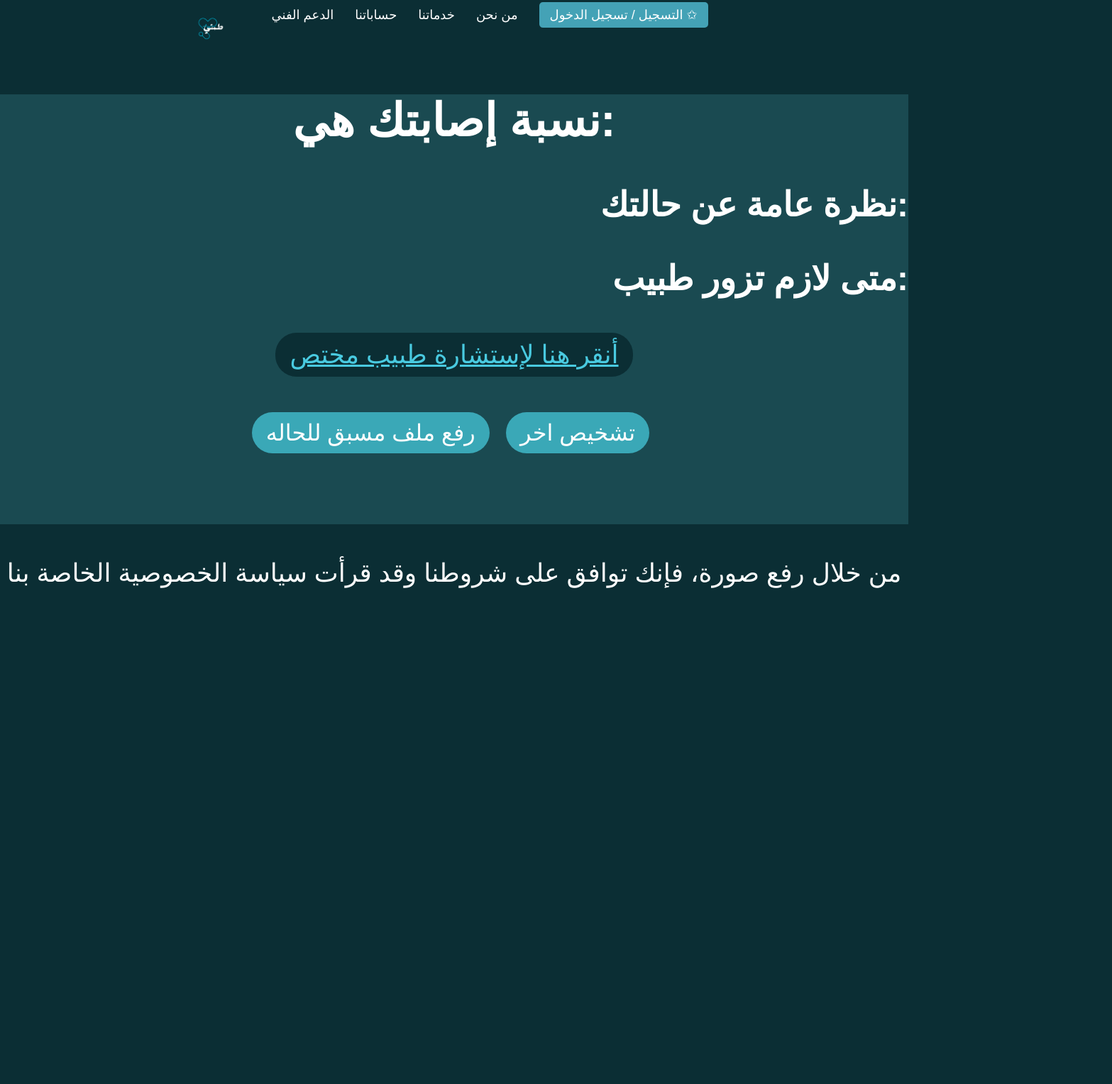
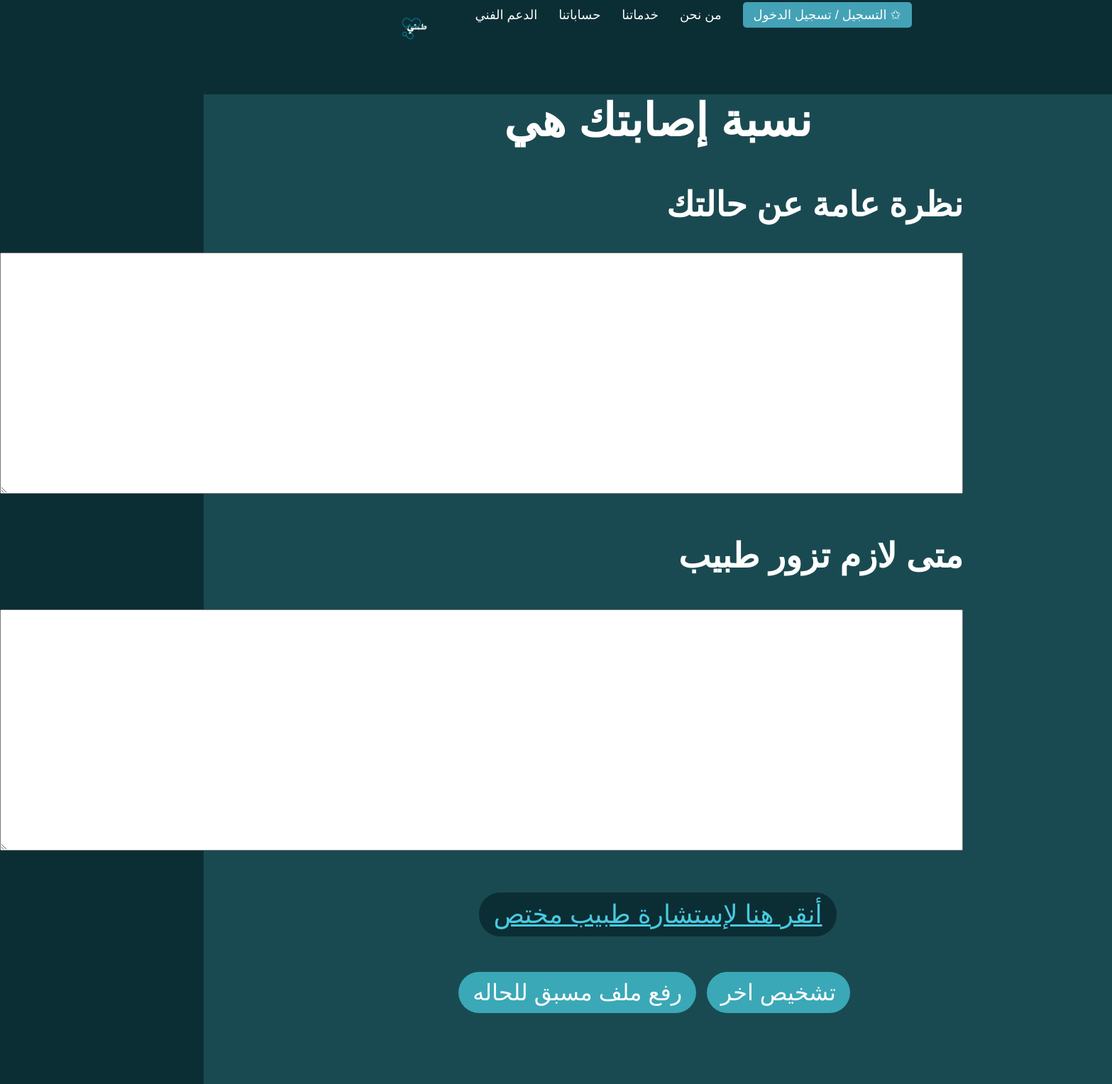
Before and after one commit to Reham-Fagih/Tamni, a website: page public/resultpage.html in a window 1280 px wide. Shown: the top 1528 px of the page at 71% size, 1567 px wide, since content can reach past the window. Before the commit the page ends 865 px from the top, so only its background shows below. Drawn offline with Linux system fonts and the light colour scheme.

Commit message:
Feat: textareas + fixed some css

```diff
--- a/public/resultpage.html
+++ b/public/resultpage.html
@@ -22,9 +22,13 @@
     </header>
 
   <section class="content">
-    <h1>:نسبة إصابتك هي<h1>
-    <h2>:نظرة عامة عن حالتك<h2>
-    <h3>:متى لازم تزور طبيب<h3>
+    <h1>نسبة إصابتك هي<h1></h1>
+    <div class="textscontainer">
+    <h2>نظرة عامة عن حالتك<h2>
+      <textarea readonly class="textarea1"></textarea>
+    <h3>متى لازم تزور طبيب<h3>
+      <textarea readonly class="textarea2"></textarea>
+    </div>
 
     <div class="buttonscontainer">
       <button class="button1" type="button">أنقر هنا لإستشارة طبيب مختص</button>
--- a/public/resultstyle.css
+++ b/public/resultstyle.css
@@ -1,3 +1,4 @@
+/*Start of header css*/
 header {
     background-color: #0B2E34;
     padding: 10px 0;
@@ -30,7 +31,9 @@ img {
     height: 60px;
     margin-right: 40px;
 }
+/*End of header css*/
 
+/*Start of Body css*/
 body {
     margin: 0;
     font-family: 'Arial', sans-serif;
@@ -45,6 +48,9 @@ section {
     color: #fff;
     text-align: center;
 }
+.textscontainer {
+    margin-right: 210px;
+}
 h1 {
     font-size: 64px;
 }
@@ -52,10 +58,19 @@ h2 {
     font-size: 48px;
     text-align: right;
 }
+.textarea1 {
+    width: 1351px;
+    height: 334px;
+}
 h3 {
     font-size: 48px;
     text-align: right;
 }
+.textarea2 {
+    width: 1351px;
+    height: 334px;
+}
+/*Start of buttons css*/
 .buttonscontainer {
     text-align: center;
 }
@@ -90,6 +105,7 @@ h3 {
     padding: 10px 20px;
     cursor: pointer;
 }
+/*End of buttons css*/
 footer {
     font-size: 36px;
 }
```
